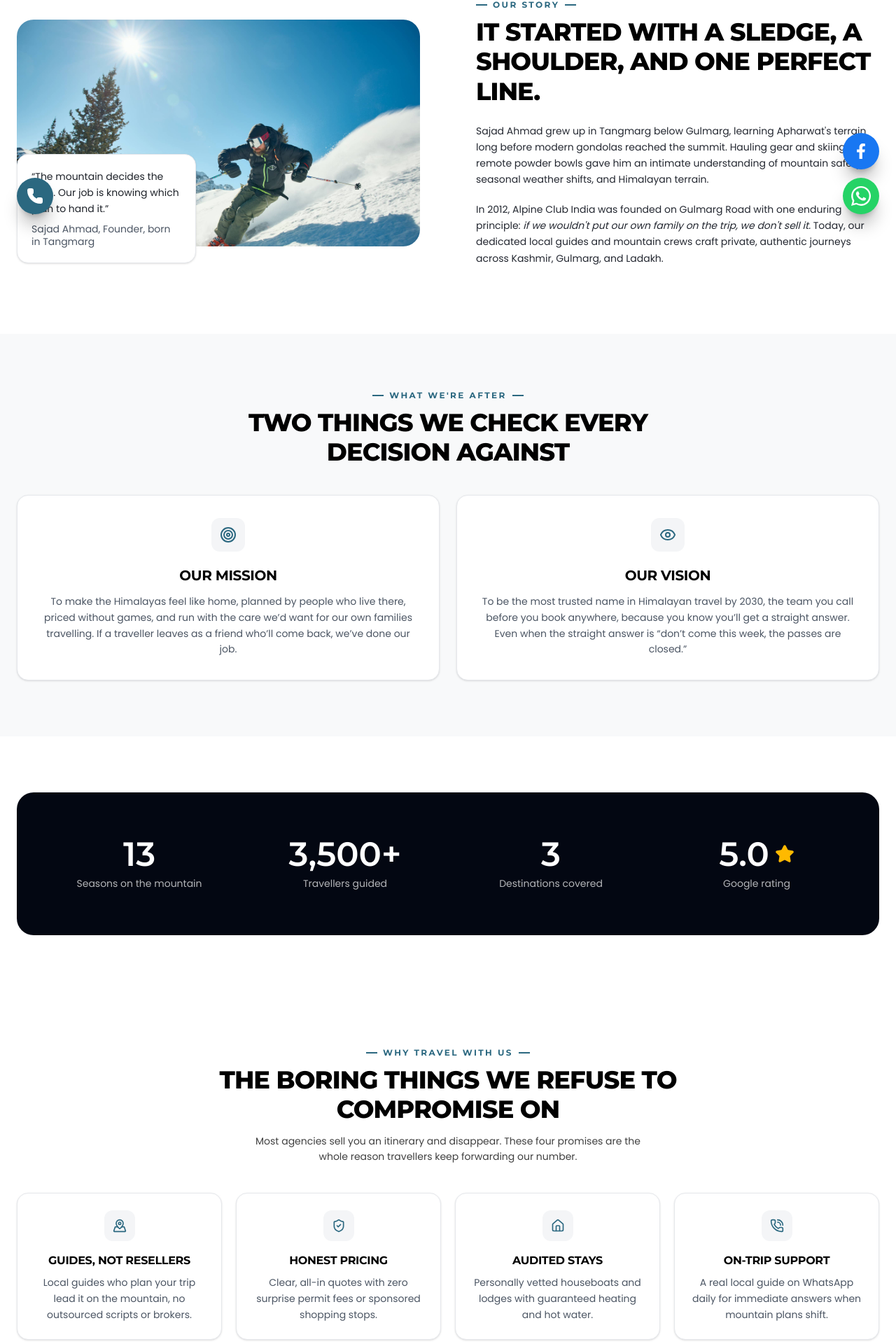
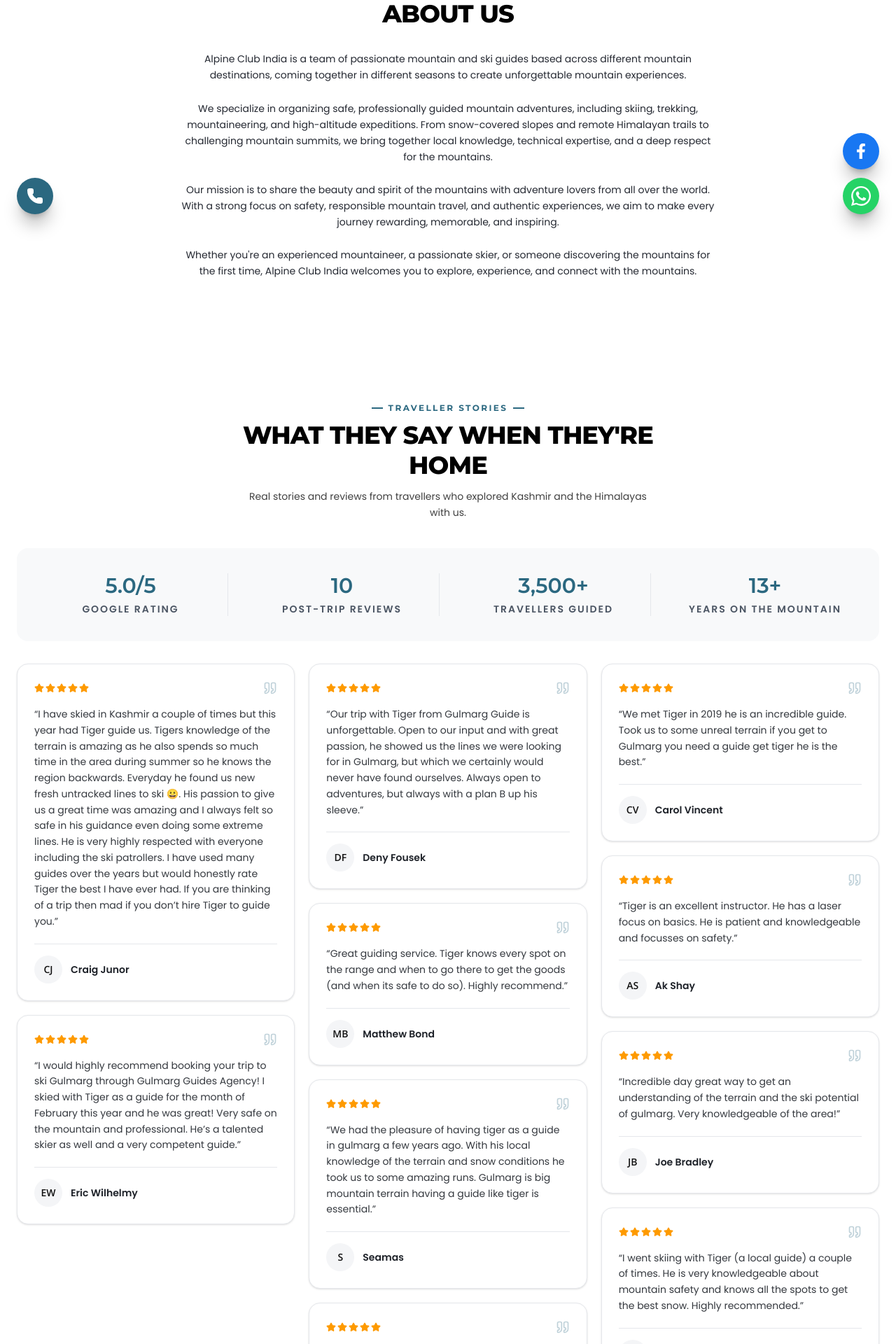
Before and after one commit to Saff9/alpinesite, a Next.js app: page /about in a window 1280 px wide. Shown: the part 470-2390 px from the top of the page at 70% size. Built offline with nearby package versions, Linux system fonts and the light colour scheme.

Commit message:
Refactor code structure for improved readability and maintainability

```diff
--- a/src/app/about/page.tsx
+++ b/src/app/about/page.tsx
@@ -1,16 +1,6 @@
 import type { Metadata } from "next";
-import Image from "next/image";
 import Link from "next/link";
-import {
-  ArrowRight,
-  Eye,
-  Home,
-  MapPinned,
-  PhoneCall,
-  ShieldCheck,
-  Star,
-  Target,
-} from "lucide-react";
+import { ArrowRight } from "lucide-react";
 import { Button } from "@/components/ui/button";
 import { PageHeader } from "@/components/shared/page-header";
 import { SectionHeading } from "@/components/shared/section-heading";
@@ -19,57 +9,17 @@ import { site } from "@/data/site";
 import { testimonials } from "@/data/testimonials";
 
 export const metadata: Metadata = {
-  title: "About Us | Local Mountain Guides Born in Gulmarg | Alpine Club India",
+  title: "About Us | Passionate Mountain & Ski Guides | Alpine Club India",
   description:
-    "Meet Alpine Club India, a dedicated team of mountain guides based in Gulmarg, Kashmir, running backcountry ski weeks and private Himalayan journeys since 2012. Local guides, honest pricing, safety first.",
+    "Alpine Club India is a team of passionate mountain and ski guides based across different mountain destinations, coming together in different seasons to create unforgettable mountain experiences.",
   alternates: { canonical: "/about" },
   openGraph: {
     title: "About Us | Alpine Club India",
     description:
-      "Meet Alpine Club India: local mountain guides based in Gulmarg, running backcountry ski weeks and Himalayan expeditions since 2012.",
+      "Alpine Club India is a team of passionate mountain and ski guides based across different mountain destinations, coming together in different seasons to create unforgettable mountain experiences.",
     url: "/about",
   },
 };
-
-const values = [
-  {
-    icon: MapPinned,
-    title: "Guides, not resellers",
-    text: "Local guides who plan your trip lead it on the mountain, no outsourced scripts or brokers.",
-  },
-  {
-    icon: ShieldCheck,
-    title: "Honest pricing",
-    text: "Clear, all-in quotes with zero surprise permit fees or sponsored shopping stops.",
-  },
-  {
-    icon: Home,
-    title: "Audited stays",
-    text: "Personally vetted houseboats and lodges with guaranteed heating and hot water.",
-  },
-  {
-    icon: PhoneCall,
-    title: "On-trip support",
-    text: "A real local guide on WhatsApp daily for immediate answers when mountain plans shift.",
-  },
-];
-
-const team = [
-  {
-    name: "Sajad Ahmad",
-    role: "Founder & Lead Mountain Guide",
-    line: "Tangmarg-born. Carried his first pair of tourist skis up Apharwat on a shoulder before Phase 2 existed; now chooses every route we sell himself.",
-    image: "/images/about/founder.jpg",
-    imageAlt: "Sajad Ahmad, Founder & Lead Mountain Guide",
-  },
-];
-
-const stats = [
-  { value: `${site.stats.yearsExperience}`, label: "Seasons on the mountain" },
-  { value: site.stats.travellersServed, label: "Travellers guided" },
-  { value: `${site.stats.destinations}`, label: "Destinations covered" },
-  { value: site.stats.rating.toFixed(1), label: "Google rating", isRating: true },
-];
 
 const reviewStats = [
   { figure: `${site.stats.rating.toFixed(1)}/5`, label: "Google rating" },
@@ -83,7 +33,7 @@ export default function AboutPage() {
     <>
       <PageHeader
         title="About Alpine Club India"
-        subtitle="Ten people, one office under the Gondola line in Gulmarg, and thirteen years of travellers who trusted us with their holidays."
+        subtitle="A team of passionate mountain and ski guides coming together across seasons to create unforgettable Himalayan experiences."
         image="/images/about/group-trek.jpg"
         imageAlt="A small group of travellers walking a Himalayan trail together with their guide"
         crumbs={[
@@ -92,202 +42,29 @@ export default function AboutPage() {
         ]}
       />
 
-      {/* Our story */}
-      <section className="py-16 sm:py-20 lg:py-24" aria-labelledby="our-story">
-        <div className="mx-auto max-w-7xl px-5 sm:px-6">
-          <div className="grid items-center gap-12 lg:grid-cols-2 lg:gap-20">
-            <div className="relative order-2 lg:order-1">
-              <div className="overflow-hidden rounded-3xl">
-                <Image
-                  src="/images/ski/powder-skiing.jpg"
-                  alt="A guide laying first tracks down an Apharwat powder face above Gulmarg"
-                  width={1600}
-                  height={900}
-                  sizes="(max-width: 1024px) 100vw, 50vw"
-                  quality={90}
-                  className="h-auto w-full object-cover"
-                />
-              </div>
-              <div className="mt-5 rounded-2xl border border-border bg-card p-5 shadow-sm lg:absolute lg:-bottom-6 lg:mt-0 lg:max-w-64">
-                <p className="font-poppins font-normal text-sm leading-relaxed text-foreground">
-                  &ldquo;The mountain decides the plan. Our job is knowing
-                  which plan to hand it.&rdquo;
-                </p>
-                <p className="mt-2 font-poppins font-normal text-xs text-muted-foreground">
-                  Sajad Ahmad, Founder, born in Tangmarg
-                </p>
-              </div>
-            </div>
-            <div className="order-1 flex flex-col items-center text-center lg:items-start lg:text-left lg:order-2">
-              <p className="mb-2.5 inline-flex items-center gap-2 font-heading text-xs font-bold uppercase tracking-[0.2em] text-brand">
-                <span aria-hidden="true" className="h-0.5 w-4 bg-brand" />
-                Our story
-                <span aria-hidden="true" className="h-0.5 w-4 bg-brand" />
-              </p>
-              <h2
-                id="our-story"
-                className="font-heading text-2xl font-extrabold uppercase tracking-tight text-black sm:text-3xl lg:text-[2.2rem]"
-              >
-                It started with a sledge, a shoulder, and one perfect line.
-              </h2>
-              <div className="mt-6 space-y-5 text-foreground/85 leading-relaxed text-left">
-                <p>
-                  Sajad Ahmad grew up in Tangmarg below Gulmarg, learning Apharwat&apos;s terrain long before modern gondolas reached the summit. Hauling gear and skiing remote powder bowls gave him an intimate understanding of mountain safety, seasonal weather shifts, and Himalayan terrain.
-                </p>
-                <p>
-                  In 2012, Alpine Club India was founded on Gulmarg Road with one enduring principle: <em>if we wouldn&apos;t put our own family on the trip, we don&apos;t sell it.</em> Today, our dedicated local guides and mountain crews craft private, authentic journeys across Kashmir, Gulmarg, and Ladakh.
-                </p>
-              </div>
-            </div>
+      {/* About Us Main Section */}
+      <section className="py-16 sm:py-20 lg:py-24" aria-labelledby="about-us-heading">
+        <div className="mx-auto max-w-4xl px-5 sm:px-6 text-center">
+          <h2
+            id="about-us-heading"
+            className="font-heading text-2xl font-extrabold uppercase tracking-tight text-black sm:text-3xl lg:text-[2.2rem]"
+          >
+            About Us
+          </h2>
+          <div className="mt-8 space-y-6 text-foreground/85 text-base sm:text-lg leading-relaxed max-w-3xl mx-auto">
+            <p>
+              Alpine Club India is a team of passionate mountain and ski guides based across different mountain destinations, coming together in different seasons to create unforgettable mountain experiences.
+            </p>
+            <p>
+              We specialize in organizing safe, professionally guided mountain adventures, including skiing, trekking, mountaineering, and high-altitude expeditions. From snow-covered slopes and remote Himalayan trails to challenging mountain summits, we bring together local knowledge, technical expertise, and a deep respect for the mountains.
+            </p>
+            <p>
+              Our mission is to share the beauty and spirit of the mountains with adventure lovers from all over the world. With a strong focus on safety, responsible mountain travel, and authentic experiences, we aim to make every journey rewarding, memorable, and inspiring.
+            </p>
+            <p>
+              Whether you&apos;re an experienced mountaineer, a passionate skier, or someone discovering the mountains for the first time, Alpine Club India welcomes you to explore, experience, and connect with the mountains.
+            </p>
           </div>
-        </div>
-      </section>
-
-      {/* Mission & Vision */}
-      <section className="bg-sand py-16 sm:py-20" aria-labelledby="mission-vision">
-        <div className="mx-auto max-w-7xl px-5 sm:px-6">
-          <SectionHeading
-            eyebrow="What we're after"
-            title="Two things we check every decision against"
-            align="center"
-          />
-          <div id="mission-vision" className="grid gap-6 md:grid-cols-2">
-            <article className="flex flex-col items-center text-center rounded-2xl border border-border bg-card p-6 shadow-sm sm:p-8">
-              <span
-                aria-hidden="true"
-                className="flex h-12 w-12 items-center justify-center rounded-xl bg-secondary text-brand"
-              >
-                <Target className="h-6 w-6" />
-              </span>
-              <h3 className="mt-5 font-heading text-xl font-bold uppercase text-black">Our mission</h3>
-              <p className="mt-3 font-poppins font-normal leading-relaxed text-muted-foreground">
-                To make the Himalayas feel like home, planned by people who
-                live there, priced without games, and run with the care
-                we&rsquo;d want for our own families travelling. If a traveller
-                leaves as a friend who&rsquo;ll come back, we&rsquo;ve done our
-                job.
-              </p>
-            </article>
-            <article className="flex flex-col items-center text-center rounded-2xl border border-border bg-card p-6 shadow-sm sm:p-8">
-              <span
-                aria-hidden="true"
-                className="flex h-12 w-12 items-center justify-center rounded-xl bg-secondary text-brand"
-              >
-                <Eye className="h-6 w-6" />
-              </span>
-              <h3 className="mt-5 font-heading text-xl font-bold uppercase text-black">Our vision</h3>
-              <p className="mt-3 font-poppins font-normal leading-relaxed text-muted-foreground">
-                To be the most trusted name in Himalayan travel by 2030, the
-                team you call before you book anywhere, because you know
-                you&rsquo;ll get a straight answer. Even when the straight answer
-                is &ldquo;don&rsquo;t come this week, the passes are
-                closed.&rdquo;
-              </p>
-            </article>
-          </div>
-        </div>
-      </section>
-
-      {/* Stats band */}
-      <section className="py-16 sm:py-20" aria-label="Alpine Club India in numbers">
-        <div className="mx-auto max-w-7xl px-5 sm:px-6">
-          <div className="rounded-3xl bg-pine-deep px-6 py-12 sm:px-12 sm:py-16">
-            <div className="grid grid-cols-2 gap-8 text-center sm:gap-10 lg:grid-cols-4">
-              {stats.map((stat) => (
-                <div key={stat.label}>
-                  <p className="font-heading text-4xl font-semibold text-primary-foreground sm:text-5xl">
-                    {stat.isRating ? (
-                      <span className="inline-flex items-center justify-center gap-2">
-                        {stat.value}
-                        <Star
-                          className="h-6 w-6 fill-current text-amber-400 sm:h-7 sm:w-7"
-                          aria-hidden="true"
-                        />
-                      </span>
-                    ) : (
-                      stat.value
-                    )}
-                  </p>
-                  <p className="mt-2 text-sm text-primary-foreground/70">{stat.label}</p>
-                </div>
-              ))}
-            </div>
-          </div>
-        </div>
-      </section>
-
-      {/* Why travel with us */}
-      <section className="py-16 sm:py-20" aria-labelledby="why-us">
-        <div className="mx-auto max-w-7xl px-5 sm:px-6">
-          <SectionHeading
-            eyebrow="Why travel with us"
-            title="The boring things we refuse to compromise on"
-            description="Most agencies sell you an itinerary and disappear. These four promises are the whole reason travellers keep forwarding our number."
-          />
-          <div id="why-us" className="grid gap-5 sm:grid-cols-2 lg:grid-cols-4">
-            {values.map((item) => (
-              <article
-                key={item.title}
-                className="flex flex-col items-center text-center rounded-2xl border border-border bg-card p-6 shadow-sm transition-all duration-300 hover:-translate-y-1 hover:shadow-lg"
-              >
-                <span
-                  aria-hidden="true"
-                  className="flex h-11 w-11 items-center justify-center rounded-xl bg-secondary text-brand"
-                >
-                  <item.icon className="h-5 w-5" />
-                </span>
-                <h3 className="mt-4 font-heading text-base font-bold uppercase text-black">{item.title}</h3>
-                <p className="mt-2 font-poppins font-normal text-sm leading-relaxed text-muted-foreground">
-                  {item.text}
-                </p>
-              </article>
-            ))}
-          </div>
-        </div>
-      </section>
-
-      {/* Team */}
-      <section className="bg-sand py-16 sm:py-20" aria-labelledby="team-heading">
-        <div className="mx-auto max-w-7xl px-5 sm:px-6">
-          <SectionHeading
-            eyebrow="Leadership"
-            title="Our Founder & Lead Mountain / Ski Guide"
-            description="Local mountain expertise leading every journey we craft across Kashmir and the Himalayas."
-            align="center"
-          />
-          <div id="team-heading" className="mx-auto max-w-md">
-            {team.map((member) => (
-              <article
-                key={member.name}
-                className="flex flex-col items-center rounded-3xl border border-border bg-card p-8 text-center shadow-sm transition-all duration-300 hover:shadow-lg sm:p-10"
-              >
-                <div className="relative h-44 w-44 shrink-0 overflow-hidden rounded-full border-4 border-brand/20 shadow-md sm:h-52 sm:w-52">
-                  <Image
-                    src={member.image}
-                    alt={member.imageAlt}
-                    fill
-                    sizes="(max-width: 640px) 176px, 208px"
-                    className="rounded-full object-cover object-top"
-                    priority
-                  />
-                </div>
-                <div className="mt-6">
-                  <h3 className="font-heading text-2xl font-extrabold text-foreground">
-                    {member.name}
-                  </h3>
-                  <p className="mt-1.5 font-heading text-xs font-bold uppercase tracking-wider text-brand">
-                    {member.role}
-                  </p>
-                  <p className="mt-4 font-poppins font-normal text-sm leading-relaxed text-foreground/85 sm:text-base">
-                    {member.line}
-                  </p>
-                </div>
-              </article>
-            ))}
-          </div>
-          <p className="mt-8 text-center text-sm text-muted-foreground">
-            Supported by our dedicated team of local drivers, guides, and mountain experts.
-          </p>
         </div>
       </section>
 
--- a/src/components/home/why-choose-us.tsx
+++ b/src/components/home/why-choose-us.tsx
@@ -8,22 +8,22 @@ const features = [
   {
     icon: Compass,
     title: "Our Mission",
-    text: "Our mission is to make the Himalayas of India accessible,safe, sustainable and life time memorable for travellers across the globe.",
+    text: "Our mission is to share the beauty and spirit of the mountains with adventure lovers from all over the world with safety, authentic experiences, and responsible travel.",
   },
   {
     icon: Eye,
     title: "Our Vision",
-    text: "Our vision is to become India's most trusted  community for exploring the Himalayas of India.",
+    text: "Our vision is to become India's most trusted community for exploring the Himalayas of India.",
   },
   {
     icon: ShieldCheck,
     title: "Safety First & Responsible",
-    text: "We believe adventure should be exciting but safety is always first, responsible and deeply connected to local communities.",
+    text: "We specialize in organizing safe, professionally guided mountain adventures with local knowledge and technical expertise.",
   },
   {
     icon: HeartHandshake,
     title: "Local Mountain Network",
-    text: "Thats why we work with best Guides,local drivers, homestay owners and adventure professionals across the Himalayas of India .",
+    text: "A passionate team of mountain and ski guides based across different destinations, bringing deep respect for the mountains.",
   },
 ];
 
@@ -64,7 +64,7 @@ export function WhyChooseUs() {
               India&apos;s Most Trusted Community For Exploring The Himalayas.
             </h2>
             <p className="mt-4 text-base leading-relaxed text-neutral-600 max-w-xl font-poppins">
-              We believe adventure should be exciting but safety is always first, responsible and deeply connected to local communities.Thats why we work with best Guides,local drivers, homestay owners and adventure professionals across the Himalayas of India .
+              Alpine Club India is a team of passionate mountain and ski guides based across different mountain destinations, coming together in different seasons to create unforgettable mountain experiences.
             </p>
 
             <ul className="mt-8 grid gap-7 sm:grid-cols-2 text-left">
--- a/src/data/packages.ts
+++ b/src/data/packages.ts
@@ -123,7 +123,7 @@ export const packagesData: PackageItem[] = [
       "Lift passes for the whole trip",
       "2 days houseboat and local sightseeing",
     ],
-    image: "/images/ski/powder-skiing.jpg",
+    image: "/images/ski/1week-image.jpeg",
     itinerary: [
           {
                 "day": 1,
--- a/src/data/site.ts
+++ b/src/data/site.ts
@@ -42,7 +42,7 @@ export const site = {
   logoTagline: "Tours · Treks · Ski",
   /** Home hero banner (image + alt text). */
   hero: {
-    image: "/images/hero/home-image.avif",
+    image: "/images/hero/home-page-image.jpeg",
     alt: "Red Gulmarg Gondola cabins crossing above snowy pine forests and skiers below Apharwat peak, Gulmarg, Kashmir",
   },
   /** Image used by the TravelAgency JSON-LD schema (image/logo fields).
```
Also changed, not shown: src/components/home/hero.tsx (+9 -5 lines), public/images/hero/home-page-image.jpeg (added), public/images/ski/1week-image.jpeg (added).
